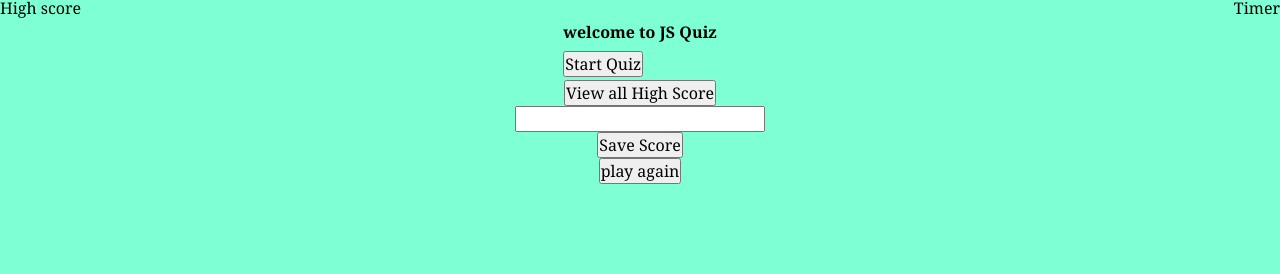
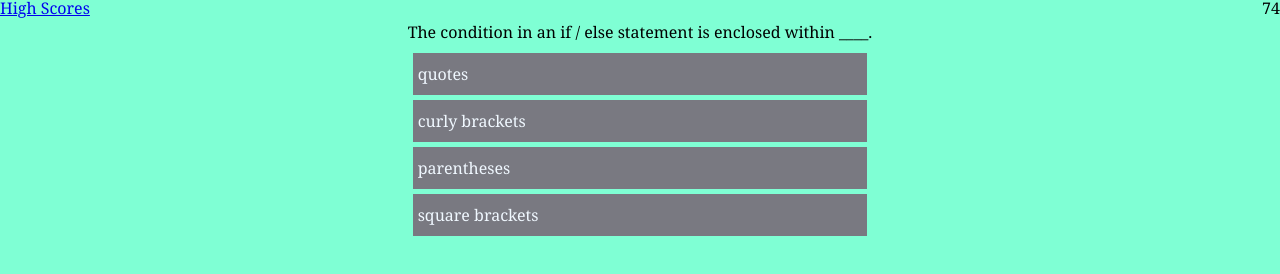
Before and after one commit to Haseebz1/Js-Quiz, a plain HTML site: page assets/index.html in a window 1280 px wide. Both pictures are taken after a click on the button "Start Quiz". Drawn offline with Linux system fonts and the light colour scheme.

Commit message:
added function in js and class make the quiz working

```diff
--- a/assets/index.html
+++ b/assets/index.html
@@ -1,5 +1,6 @@
 <!DOCTYPE html>
 <html lang="en">
+
 <head>
     <meta charset="UTF-8">
     <meta http-equiv="X-UA-Compatible" content="IE=edge">
@@ -8,38 +9,41 @@
     <link rel="stylesheet" href="./style.css">
     <title>js-quiz</title>
 </head>
+
 <body>
     <header>
-    <div>
-        <a> High score </a>
+        <div id="highscores">
+            <a href="/scores.html"> High Scores</a>
         </div>
-    <div id ="timer"> Timer  </div>
-
-
+        <div id="appTimer"></div>
     </header>
     <main>
-    <div id="welcome" >
-         <h1> welcome to JS Quiz</h1>
+        <div id="welcome">
+            <h1>Welcome to JS Quiz</h1>
 
-    <button id="Start Quiz"> Start Quiz </button>
+            <button id="startQuiz" class="btn">Start Quiz</button>
         </div>
 
-    <div id="=question"> </div>
+        <div id="quiz" class="hidden">
+            <div id="question"> </div>
 
             <div id="options"> </div>
 
             <div id="message"> </div>
 
-    <div id="summary"> </div>
-    <button> View all High Score </button>
-    <input type="text" id="initials"  Name="enter your initials"/>
-    <button >Save Score </button>
-    <button> play again  </button>
+        </div>
+
+        <div id="result" class="hidden">
+            <div id="summary"></div>
+            <button id="viewScores" class="btn"> View all High Score </button>
+            <input type="text" id="initials" placeholder="enter your initials" />
+            <button id="saveScore" class="btn">Save Score </button>
+            <button id="playAgain" class="btn"> play again </button>
+        </div>
 
     </main>
 
-
+</body>
+<script src="./js/questions.js"></script>
 <script src="script.js"> </script>
-
-</body>
 </html>
--- a/assets/script.js
+++ b/assets/script.js
@@ -1,14 +1,115 @@
 
-var startQuiz =document.getElementById('startQuiz')
-var timer = document.getElementById('timer')
-var question =document.getElementById('question')
-var options = document.getElementById('options')
-var message = document.getElementById( 'message' )
-var welcome =document.getElementById('welcome')
-var timer =document.getElementById
+var startQuiz = document.getElementById('startQuiz');
+var playAgain = document.getElementById('playAgain');
+var appTimer = document.getElementById('appTimer');
+
+var viewResult = document.getElementById('viewScores');
+var welcome = document.getElementById('welcome');
+var result = document.getElementById('result');
+var saveScore = document.getElementById('saveScore');
+
+var quiz = document.getElementById('quiz');
+var options = document.getElementById('options');
+var message = document.getElementById('message');
+
+var summary = document.getElementById('summary');
 
 
- var secondsLeft = 0;
- var dcore = 0;
- var currentQuestion = 0;
- var countdownTimer;
+var countdownTimer;
+var score = 0;
+var secondsLeft = 0;
+var currentQuestion = 0;
+
+
+function onSaveScore(e) {
+    var initials = document.getElementById('initials').value;
+    if (initials !== "") {
+        localStorage.setItem(initials, score);
+        document.getElementById('initials').value = '';
+    }
+}
+
+function onViewResult() {
+    window.location.href = 'scores.html';
+}
+
+function onSelectAnswer(e) {
+    var correctAnswer = questions[currentQuestion].answer;
+    var userAnswer = e.target.textContent;
+    if (correctAnswer == userAnswer) {
+        score++;
+        displayMessage('Correct!');
+    } else {
+        secondsLeft = secondsLeft - 10;
+        displayMessage('Wrong!');
+    }
+    displayQuestion();
+}
+function stopGame() {
+
+  clearInterval(countdownTimer);
+
+  appTimer.textContent = '';
+
+  quiz.style.display = 'none';
+  result.style.display = 'flex';
+
+  summary.textContent = 'your score is: ' + score;
+}
+
+function displayMessage(msg) {
+    message.textContent = msg;
+    setTimeout(function () {
+        message.textContent = '';
+    }, 3000)
+}
+
+
+
+function onStartGame(){
+    secondsLeft = 75;
+    currentQuestion = 0;
+    score = 0;
+    countdownTimer = setInterval(function (){
+        if(secondsLeft > 0){
+          appTimer.textContent = secondsLeft;
+        }else{
+            stopGame();
+        }
+        secondsLeft--;
+    }, 1000);
+    welcome.style.display = 'none';
+    result.style.display = 'none';
+    quiz.style.display = 'block';
+
+    displayQuestion();
+}
+
+function displayQuestion() {
+  currentQuestion++;
+  console.log('current question is ' + currentQuestion);
+  if (currentQuestion >= questions.length) {
+      stopGame();
+      return;
+  }
+
+  var question = questions[currentQuestion];
+  document.getElementById('question').textContent = question.title;
+
+
+  options.innerHTML = '';
+
+  for(var i = 0; i<question.choices.length; i++)
+  {
+      var option = document.createElement('div');
+      option.textContent = question.choices[i];
+      option.onclick = onSelectAnswer;
+      option.classList.add('option');
+      options.appendChild(option);
+  }
+}
+
+startQuiz.addEventListener('click', onStartGame);
+saveScore.addEventListener('click', onSaveScore);
+viewResult.addEventListener('click',onViewResult);
+playAgain.addEventListener('click', onStartGame);
--- a/assets/style.css
+++ b/assets/style.css
@@ -4,6 +4,7 @@
      height: auto;
 
  }
+
  header {
      display: flex;
      justify-content: space-between;
@@ -11,6 +12,7 @@ display: flex;
      margin: auto;
 
  }
+
  main {
      display: flex;
      justify-content: center;
@@ -19,3 +21,20 @@ display: flex;
      line-height: 2.0;
 
  }
+
+ .hidden {
+     display: none;
+ }
+
+ #message {
+     font-weight: bold;
+     background-color: yellow;
+ }
+
+ .option {
+     background-color: rgb(121, 121, 129);
+     margin: 5px;
+     color: aliceblue;
+     padding: 5px;
+
+ }
```
Also changed, not shown: 1 other file. Lines whose indentation alone changed are shown as unchanged.
